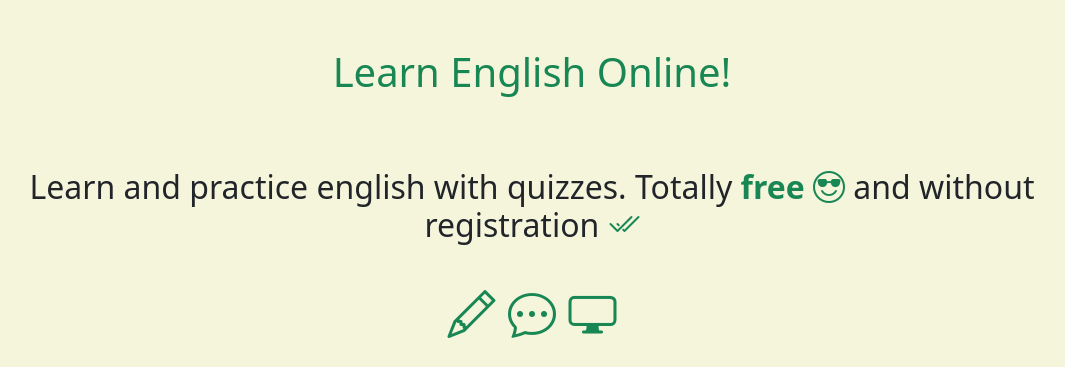
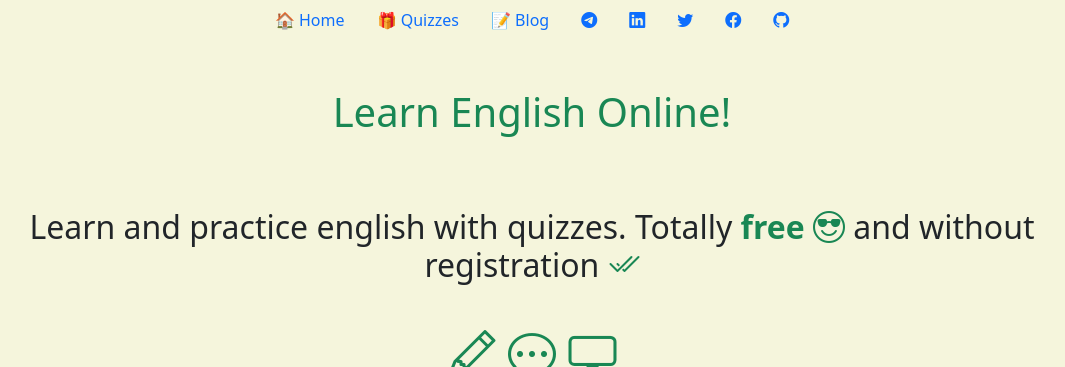
Before and after one commit to ramiboutas/englishquiz, a Django app: page / in a window 1280 px wide. Shown: the top 367 px of the page, without its empty margins (108-1173 px from the left). Run offline with Django 4.2, Linux system fonts and the light colour scheme; data comes from the database, SQL or seed files in the repository; both versions use the stored data as it was after the commit; parts of the project's set-up code (start-up, migrations or seed data) failed here and were passed over; some libraries are stand-ins or nearby versions.

Commit message:
navbar added

```diff
--- a/templates/base.html
+++ b/templates/base.html
@@ -47,7 +47,7 @@
 
     <body class="container" style="background-color: Beige;" >
         {% analytical_body_top %}
-
+        {% include 'partials/navbar.html' %}
         {% include 'partials/messages.html' %}
 
         {% block content %}{% endblock %}
--- /dev/null
+++ b/templates/partials/navbar.html
@@ -0,0 +1,38 @@
+<div class="container">
+    <header class="d-flex justify-content-center">
+        <ul class="nav nav-pills">
+
+            <li class="nav-item">
+                <a href="{% url 'pages_home' %}" class="nav-link">🏠 Home</a>
+            </li>
+
+            <li class="nav-item">
+                <a href="{% url 'quiz_list' %}" class="nav-link">🎁 Quizzes</a>
+            </li>
+
+            <li class="nav-item">
+                <a href="{% url 'blog_postlist' %}" class="nav-link">📝 Blog</a>
+            </li>
+
+            <li class="nav-item">
+                <a  class="nav-link" href="{% url 'socialmedia_telegram' %}"><i class="bi bi-telegram"></i></a>
+            </li>
+
+            <li class="nav-item">
+                <a target="_blank" class="nav-link" href="https://www.linkedin.com/company/english-stuff-online"><i class="bi bi-linkedin"></i></a>
+            </li>
+
+            <li class="nav-item">
+                <a target="_blank" class="nav-link" href="https://twitter.com/EnglishStuffOn"><i class="bi bi-twitter"></i></a>
+            </li>
+
+            <li class="nav-item">
+                <a target="_blank" class="nav-link" href="https://www.facebook.com/englishstuffonline/"><i class="bi bi-facebook"></i></a>
+            </li>
+
+            <li class="nav-item">
+                <a target="_blank" class="nav-link" href="https://github.com/ramiboutas/englishquiz"><i class="bi bi-github"></i></a>
+            </li>
+        </ul>
+    </header>
+</div>
```
Also changed, not shown: db.sqlite3.
